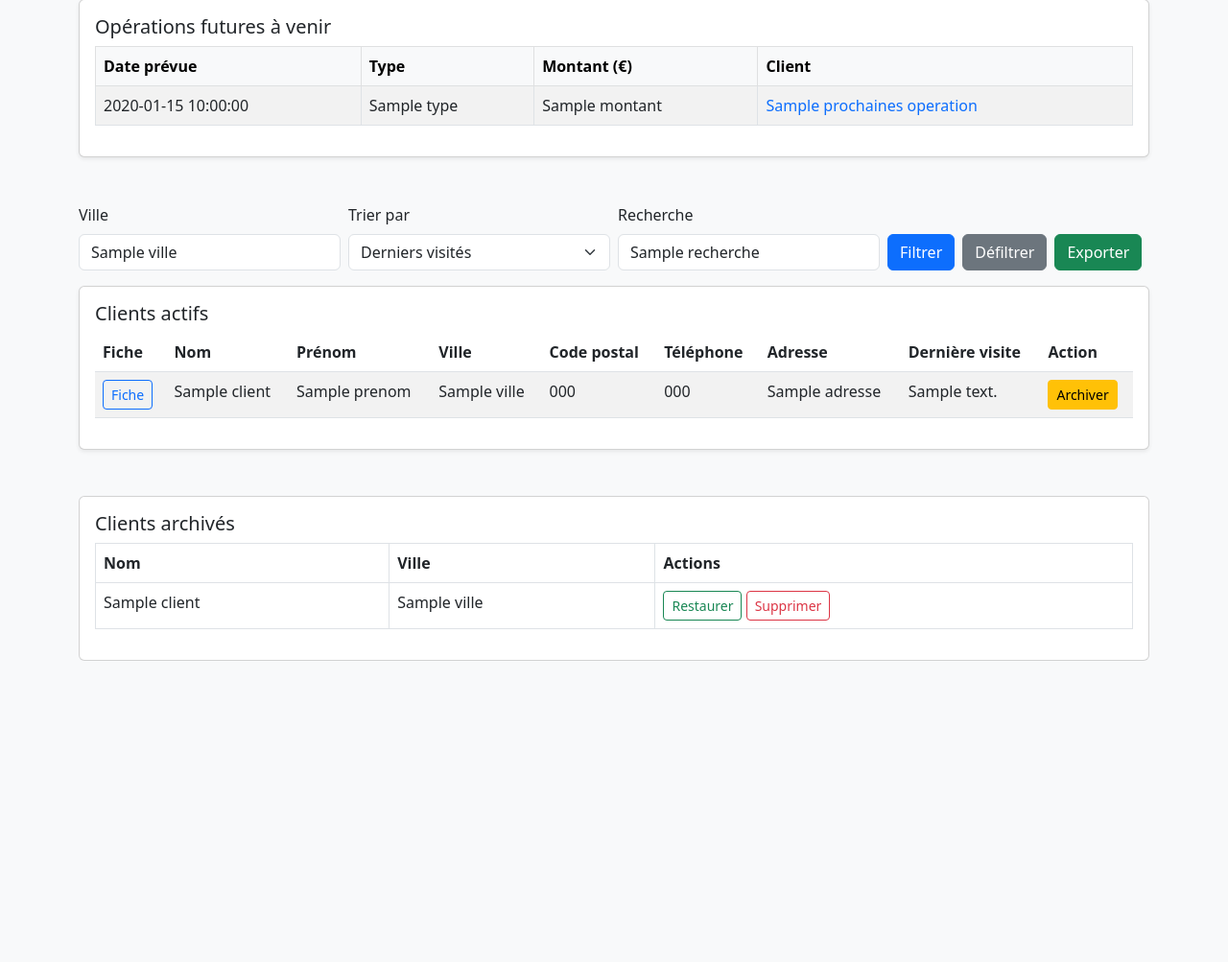
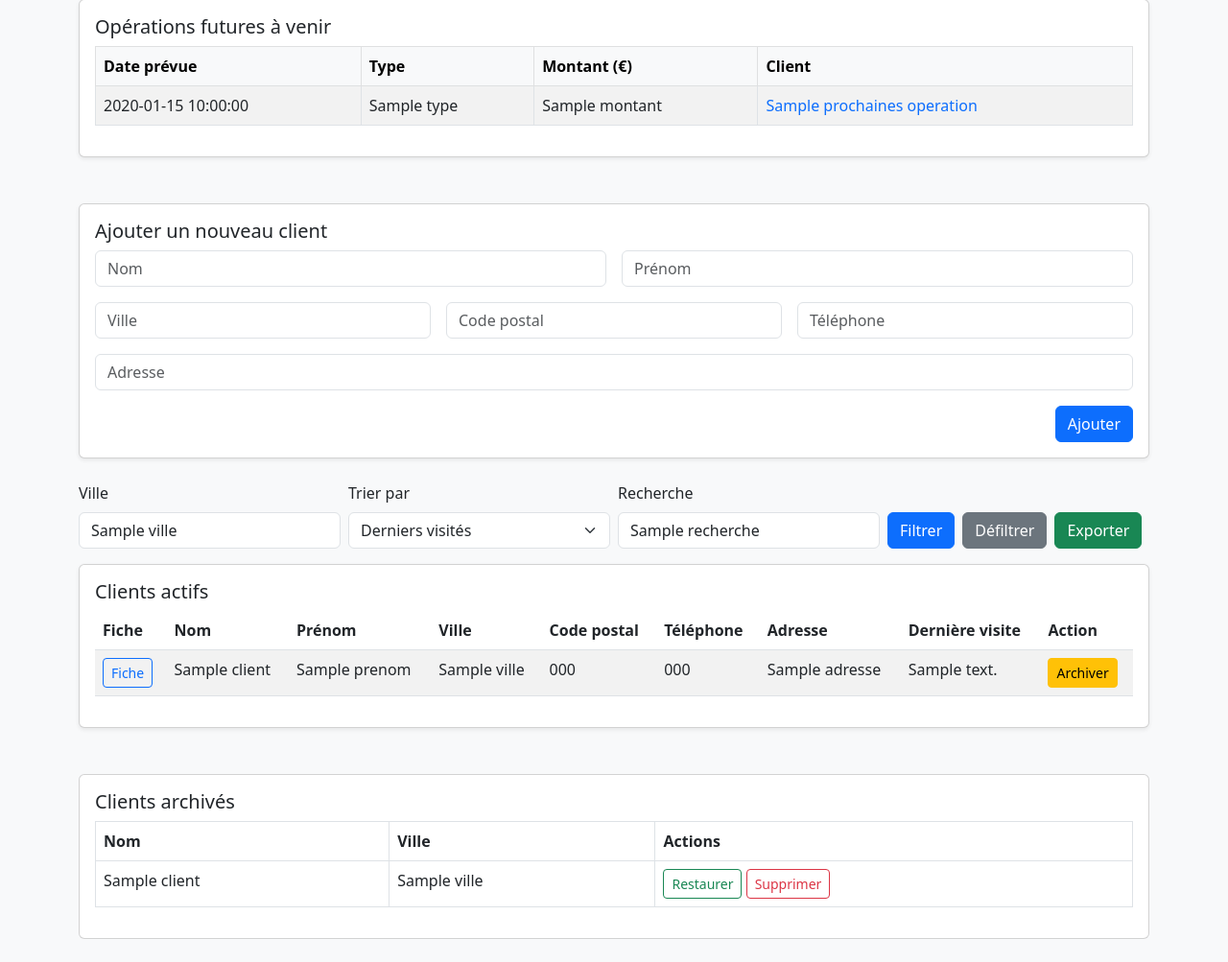
Before and after one commit to cavazzanat/crm-flask, a Flask app: template templates/index.html in a window 1280 px wide. Shown: the part 251-1254 px from the top of the page at 96% size. Before the commit the page ends 940 px from the top, so only its background shows below. Run offline with Flask 3, Linux system fonts and the light colour scheme; the template is opened without the code that fills it: most values are stand-ins (such as "Sample title", 1, 10 or a date in 2020); some libraries are stand-ins or nearby versions.

Commit message:
nouvelle mise à jour

```diff
--- a/templates/index.html
+++ b/templates/index.html
@@ -62,7 +62,27 @@
       </div>
     </section>
 
-    <!-- Filtres et export -->
+    <!-- ✅ Ajout client -->
+    <section class="mb-4">
+      <div class="card shadow-sm">
+        <div class="card-body">
+          <h5 class="card-title">Ajouter un nouveau client</h5>
+          <form method="POST" action="/add-client" class="row g-3">
+            <div class="col-md-6"><input name="nom" class="form-control" placeholder="Nom" required></div>
+            <div class="col-md-6"><input name="prenom" class="form-control" placeholder="Prénom" required></div>
+            <div class="col-md-4"><input name="ville" class="form-control" placeholder="Ville" required></div>
+            <div class="col-md-4"><input name="code_postal" class="form-control" placeholder="Code postal"></div>
+            <div class="col-md-4"><input name="telephone" class="form-control" placeholder="Téléphone"></div>
+            <div class="col-12"><input name="adresse" class="form-control" placeholder="Adresse"></div>
+            <div class="col-12 text-end">
+              <button type="submit" class="btn btn-primary">Ajouter</button>
+            </div>
+          </form>
+        </div>
+      </div>
+    </section>
+
+    <!-- Filtres -->
     <section class="mb-3">
       <form class="row g-2 align-items-end" method="GET" action="/">
         <div class="col-md-3">
@@ -93,7 +113,7 @@
       </form>
     </section>
 
-    <!-- Tableau des clients -->
+    <!-- Clients actifs -->
     <section>
       <div class="card shadow-sm">
         <div class="card-body">
@@ -142,7 +162,7 @@
       </div>
     </section>
 
-    <!-- Section archive -->
+    <!-- Clients archivés -->
     <section class="mt-5">
       <div class="card">
         <div class="card-body">
```
